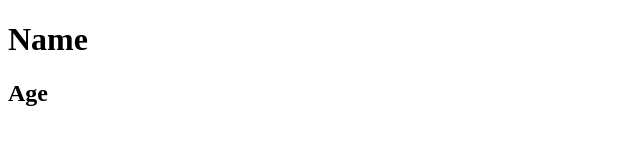
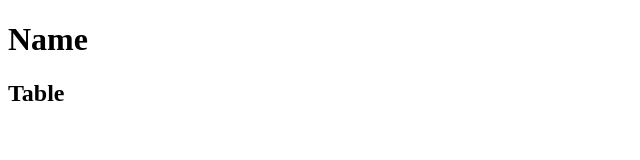
Before and after one commit to danidiprana/danidiprana.github.io, a plain HTML site: page index.html in a window 1280 px wide. Shown: the full height of the page, 0-640 px from the left. Drawn offline with Linux system fonts and the light colour scheme.

Commit message:
Update index.html

```diff
--- a/index.html
+++ b/index.html
@@ -8,15 +8,15 @@
             const params = new URLSearchParams(window.location.search);
             return {
                 name: params.get('name'),
-                age: params.get('age')
+                table: params.get('table')
             };
         }
 
         // Function to set headings based on query parameters
         function setHeadings() {
-            const { name, age } = getQueryParams();
-            document.getElementById('nameHeading').textContent = name ? name : 'Name';
-            document.getElementById('ageHeading').textContent = age ? age : 'Age';
+            const { name, table } = getQueryParams();
+            document.getElementById('nameHeading').textContent = name ? name: 'Name';
+            document.getElementById('tableHeading').textContent = table ? table : 'Table';
         }
 
         // Set headings when the page loads
@@ -25,6 +25,6 @@
 </head>
 <body>
     <h1 id="nameHeading">Name</h1>
-    <h2 id="ageHeading">Age</h2>
+    <h2 id="tableHeading">Table</h2>
 </body>
 </html>
```
